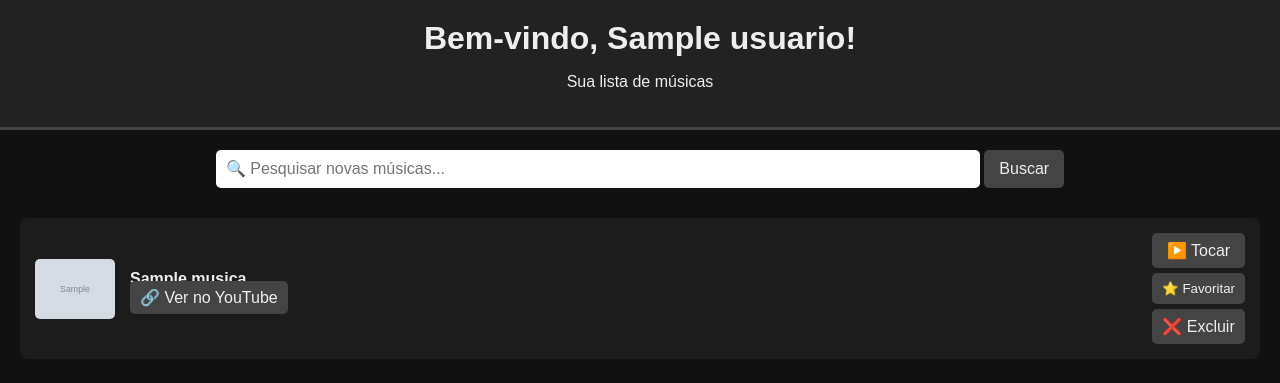
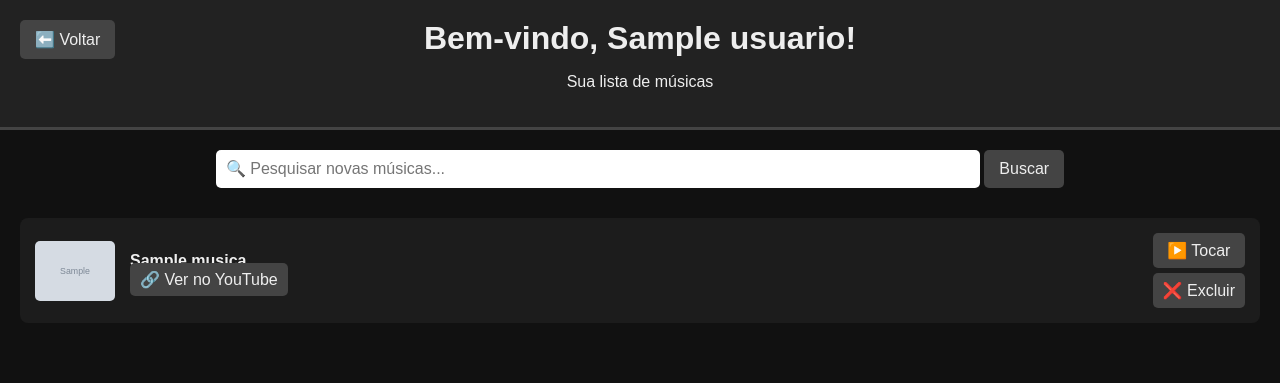
Before and after one commit to KLERISSONmm/karaoke_site, a Flask app: template templates/karaoke.html in a window 1280 px wide. Shown: the top 383 px of the page. Run offline with Flask 3, Linux system fonts and the light colour scheme; the template is opened without the code that fills it: most values are stand-ins (such as "Sample title", 1, 10 or a date in 2020); grey boxes marked "Sample" are stand-in pictures.

Commit message:
Atualização do site de karaokê

```diff
--- a/app.py
+++ b/app.py
@@ -105,14 +105,7 @@ def video(usuario, index):
         stream = yt.streams.filter(progressive=True, file_extension='mp4').order_by('resolution').desc().first()
         if stream:
             stream.download(output_path=MUSIC_FOLDER, filename=filename)
-    try:
-        if os.name == 'nt':
-            os.startfile(filepath)
-        elif os.name == 'posix':
-            subprocess.Popen(['xdg-open', filepath])
-    except Exception as e:
-        return f"Erro ao tentar abrir o player: {e}"
-    return redirect(url_for('perfil') + f"?usuario={usuario}")
+    return send_from_directory(MUSIC_FOLDER, filename)
 
 @app.route('/favoritar', methods=['POST'])
 def favoritar():
@@ -158,6 +151,5 @@ def excluir(usuario, index):
     save_user_data(usuario, data)
     return redirect(url_for('perfil') + f"?usuario={usuario}")
 
-
 if __name__ == '__main__':
     app.run(debug=True)
--- a/templates/karaoke.html
+++ b/templates/karaoke.html
@@ -16,10 +16,27 @@
             padding: 20px;
             text-align: center;
             border-bottom: 3px solid #444;
+            position: relative;
         }
         h1 {
             margin: 0;
             font-size: 2em;
+        }
+        .btn-voltar {
+            position: absolute;
+            left: 20px;
+            top: 20px;
+            background-color: #444;
+            color: #eee;
+            border: none;
+            padding: 10px 15px;
+            border-radius: 5px;
+            text-decoration: none;
+            cursor: pointer;
+            transition: background-color 0.2s;
+        }
+        .btn-voltar:hover {
+            background-color: #666;
         }
         .container {
             padding: 20px;
@@ -90,6 +107,7 @@
 </head>
 <body>
     <header>
+        <a href="{{ url_for('index') }}" class="btn-voltar">⬅️ Voltar</a>
         <h1>Bem-vindo, {{ usuario }}!</h1>
         <p>Sua lista de músicas</p>
     </header>
@@ -115,11 +133,6 @@
                     </div>
                     <div class="acoes">
                         <a href="{{ url_for('video', usuario=usuario, index=loop.index0) }}">▶️ Tocar</a>
-                        <form action="{{ url_for('favoritar') }}" method="post">
-                            <input type="hidden" name="usuario" value="{{ usuario }}">
-                            <input type="hidden" name="index" value="{{ loop.index0 }}">
-                            <button type="submit">⭐ Favoritar</button>
-                        </form>
                         <a href="{{ url_for('excluir', usuario=usuario, index=loop.index0) }}">❌ Excluir</a>
                     </div>
                 </div>
```
Also changed, not shown: templates/player.html (added, +42 -0 lines).
